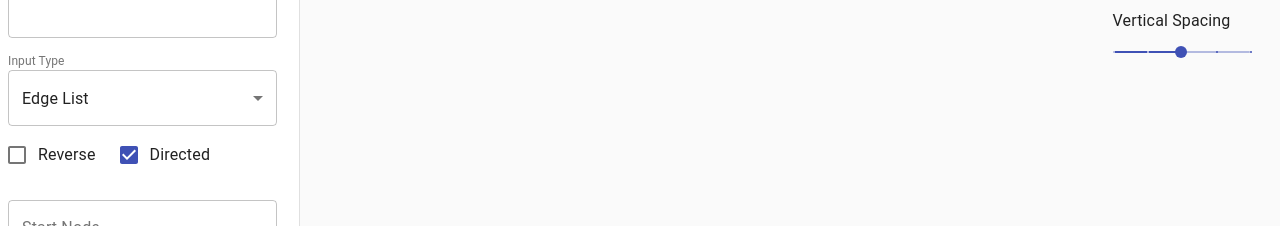
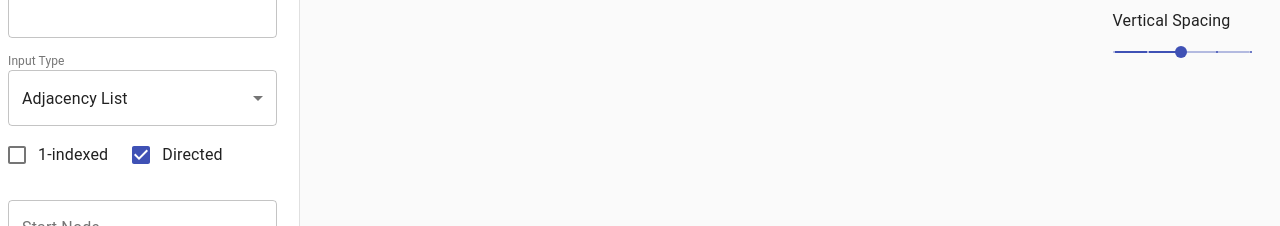
Before and after one commit to nikhilmaske-2001/Graph-Visualizer, a React (Create React App) app: page / in a window 1280 px wide. Shown: the part 129-355 px from the top of the page. Built offline with nearby package versions, Linux system fonts and the light colour scheme.

Commit message:
Make node labels more legible and change default val.

```diff
--- a/public/index.html
+++ b/public/index.html
@@ -24,7 +24,7 @@
       work correctly both with client-side routing and a non-root public URL.
       Learn how to configure a non-root public URL by running `npm run build`.
     -->
-    <title>React App</title>
+    <title>Graph Visualizer</title>
   </head>
   <body>
     <noscript>You need to enable JavaScript to run this app.</noscript>
--- a/src/App.tsx
+++ b/src/App.tsx
@@ -29,7 +29,7 @@ import { LabelWithTooltip, ColorButton, SelectedButton } from "./utils/helperCom
 import { TreeNode } from "./layout/treeLayout";
 import SearchBar from "material-ui-search-bar";
 
-const DEFAULT_INPUT_TYPE = InputType.EdgePairs;
+const DEFAULT_INPUT_TYPE = InputType.AdjacencyList;
 const DEFAULT_LAYOUT_TYPE = LayoutType.Tree;
 const DEFAULT_GRAPH_INPUT = ``;
 const DEFAULT_CUSTOM_NODES_INPUT = "[]";
--- a/src/graph/Graph.tsx
+++ b/src/graph/Graph.tsx
@@ -165,7 +165,9 @@ const Graph = ({
       color: "lightgreen",
       size: 420,
       labelPosition: "center",
-      labelProperty: "label" as any
+      labelProperty: "label" as any,
+      fontWeight: "bold",
+      fontSize: 9
     },
     link: {
       color: "blue",
```
